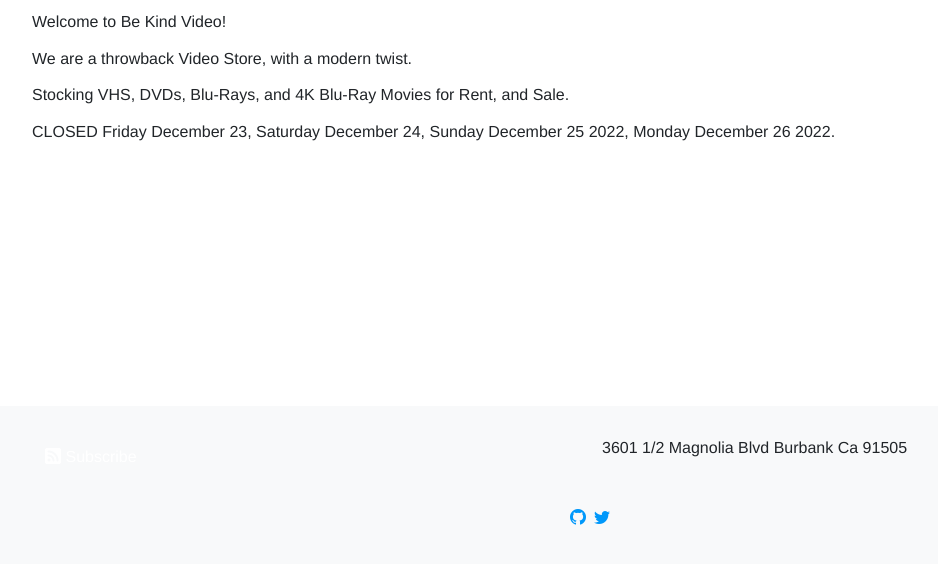
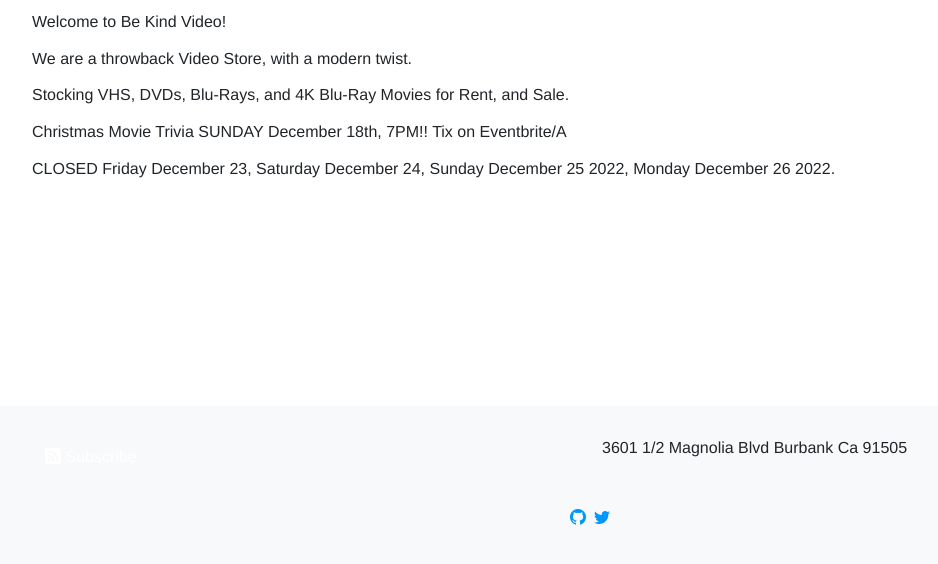
Before and after one commit to arenoir/be-kind-video, a Jekyll site: the page built from index.markdown, in a window 1280 px wide, cut to the strip 307-871 px from the top of the page. Shown: the whole strip, without its empty margins (50-988 px from the left). Built offline with Jekyll 4.4.1, drawn with Linux system fonts in a browser that asks for light colours; a script that is not in the unit is left out.

Commit message:
Update index.markdown
Added Christmas movie trivia info.

```diff
--- a/index.markdown
+++ b/index.markdown
@@ -10,4 +10,6 @@
 
 Stocking VHS, DVDs, Blu-Rays, and 4K Blu-Ray Movies for Rent, and Sale.
 
+Christmas Movie Trivia SUNDAY December 18th, 7PM!! Tix on Eventbrite/A
+
 CLOSED Friday December 23, Saturday December 24, Sunday December 25 2022, Monday December 26 2022.
```
